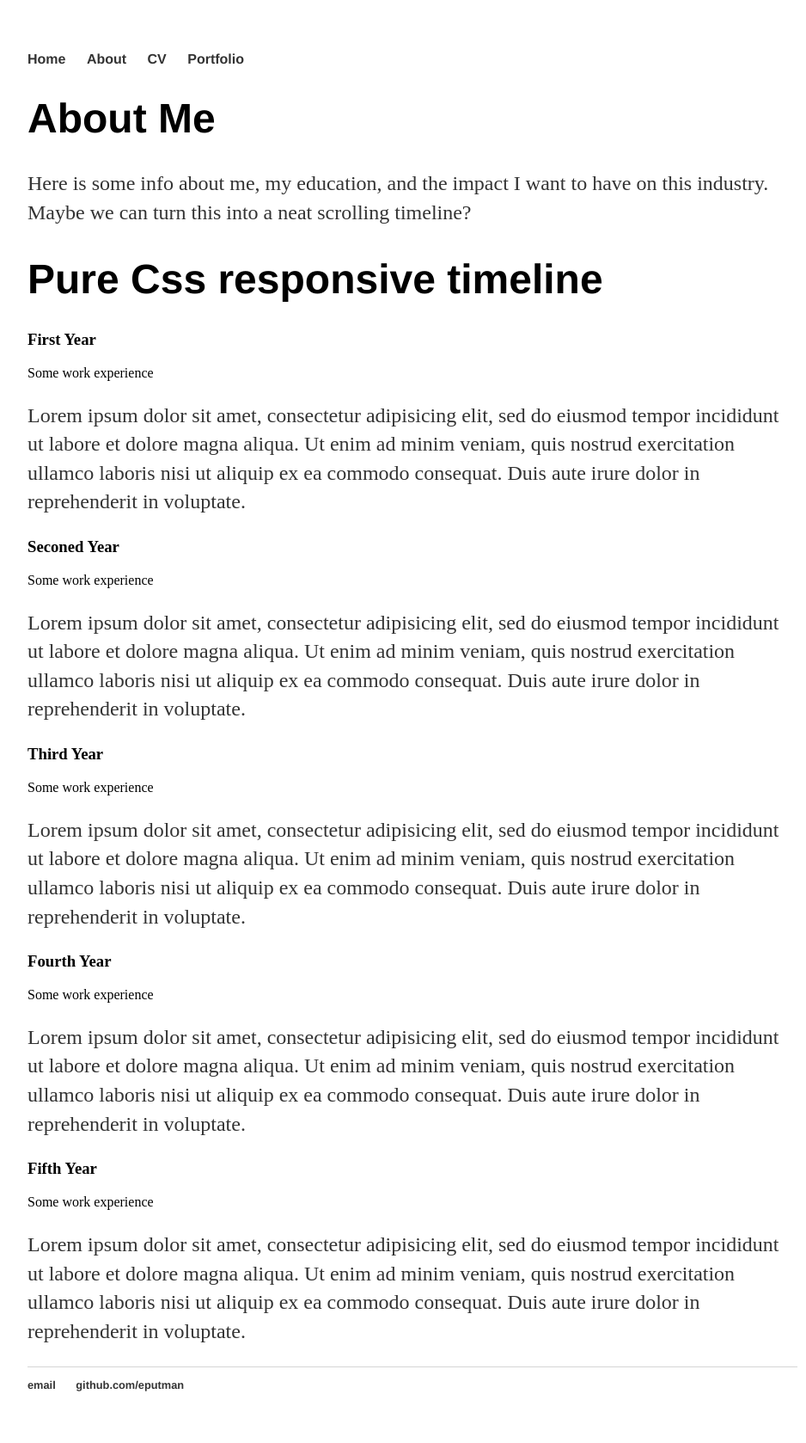
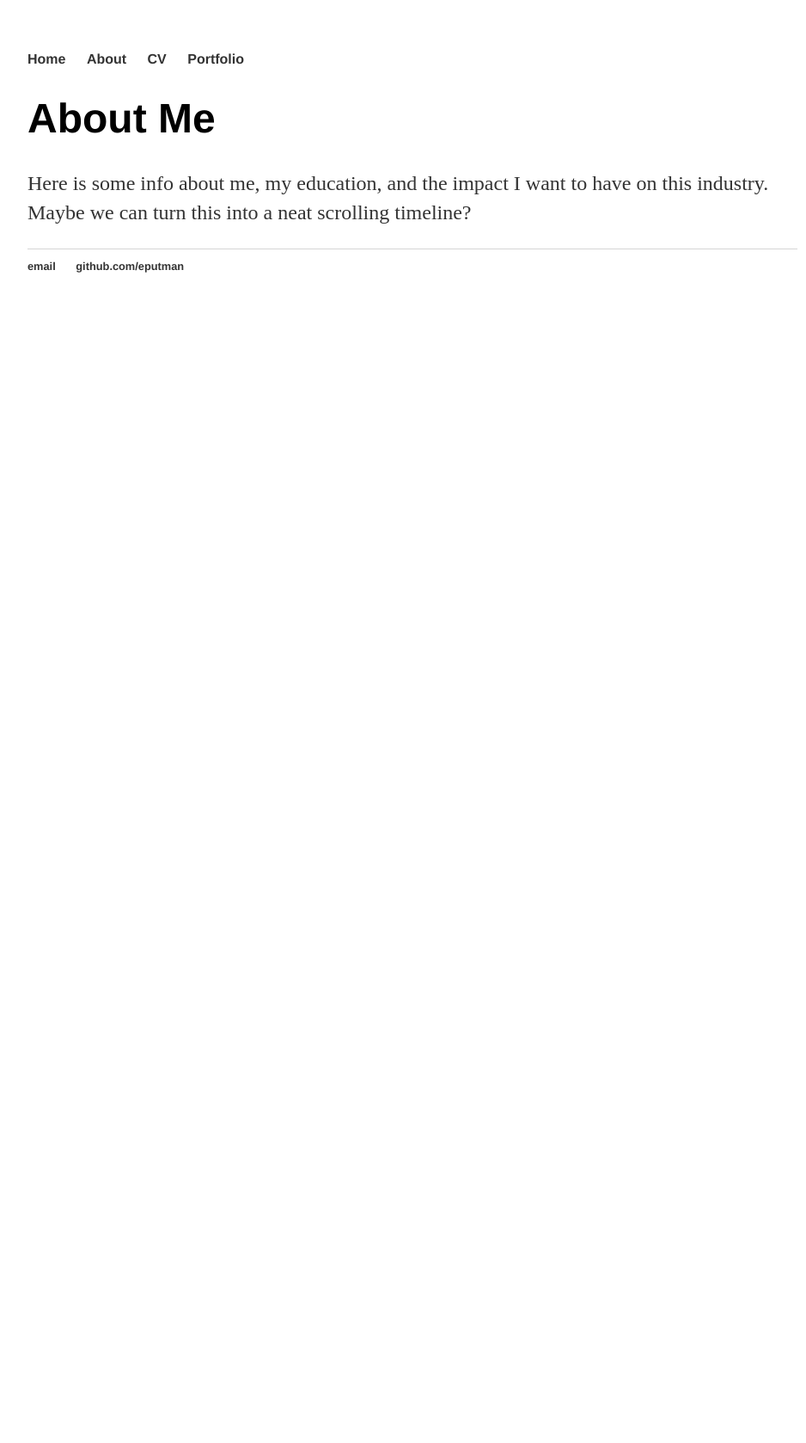
Before and after one commit to eputman/eputman.github.io, a Jekyll site: the page built from about/index.html, in a window 1280 px wide. Shown: the whole page at 86% size, without its empty margins (160-1098 px from the left). Built offline with Jekyll 4.4.1, drawn with Linux system fonts in a browser that asks for light colours; after the commit the page ends 900 px from its top, so only the background shows below that.

Commit message:
Update index.html
Removed timeline

```diff
--- a/about/index.html
+++ b/about/index.html
@@ -10,53 +10,3 @@ title: About Me
 			Maybe we can turn this into a neat scrolling timeline?
 		</p>
 </div><!-- /.blurb -->
-
-<h1>Pure Css responsive <span>timeline</span></h1>
-
-<div class="container">
-
-   <div class="timeline-block timeline-block-right">
-      <div class="marker"></div>
-      <div class="timeline-content">
-         <h3>First Year</h3>
-         <span>Some work experience</span>
-         <p>Lorem ipsum dolor sit amet, consectetur adipisicing elit, sed do eiusmod tempor incididunt ut labore et dolore magna aliqua. Ut enim ad minim veniam, quis nostrud exercitation ullamco laboris nisi ut aliquip ex ea commodo consequat. Duis aute irure dolor in reprehenderit in voluptate.</p>
-      </div>
-   </div>
-
-   <div class="timeline-block timeline-block-left">
-      <div class="marker"></div>
-      <div class="timeline-content">
-         <h3>Seconed Year</h3>
-         <span>Some work experience</span>
-         <p>Lorem ipsum dolor sit amet, consectetur adipisicing elit, sed do eiusmod tempor incididunt ut labore et dolore magna aliqua. Ut enim ad minim veniam, quis nostrud exercitation ullamco laboris nisi ut aliquip ex ea commodo consequat. Duis aute irure dolor in reprehenderit in voluptate.</p>
-      </div>
-   </div>
-
-   <div class="timeline-block timeline-block-right">
-      <div class="marker"></div>
-      <div class="timeline-content">
-         <h3>Third Year</h3>
-         <span>Some work experience</span>
-         <p>Lorem ipsum dolor sit amet, consectetur adipisicing elit, sed do eiusmod tempor incididunt ut labore et dolore magna aliqua. Ut enim ad minim veniam, quis nostrud exercitation ullamco laboris nisi ut aliquip ex ea commodo consequat. Duis aute irure dolor in reprehenderit in voluptate.</p>
-      </div>
-   </div>
-
-   <div class="timeline-block timeline-block-left">
-      <div class="marker"></div>
-      <div class="timeline-content">
-         <h3>Fourth Year</h3>
-         <span>Some work experience</span>
-         <p>Lorem ipsum dolor sit amet, consectetur adipisicing elit, sed do eiusmod tempor incididunt ut labore et dolore magna aliqua. Ut enim ad minim veniam, quis nostrud exercitation ullamco laboris nisi ut aliquip ex ea commodo consequat. Duis aute irure dolor in reprehenderit in voluptate.</p>
-      </div>
-   </div>
-
-   <div class="timeline-block timeline-block-right">
-      <div class="marker"></div>
-      <div class="timeline-content">
-         <h3>Fifth Year</h3>
-         <span>Some work experience</span>
-         <p>Lorem ipsum dolor sit amet, consectetur adipisicing elit, sed do eiusmod tempor incididunt ut labore et dolore magna aliqua. Ut enim ad minim veniam, quis nostrud exercitation ullamco laboris nisi ut aliquip ex ea commodo consequat. Duis aute irure dolor in reprehenderit in voluptate.</p>
-      </div>
-   </div>
-</div>
```
